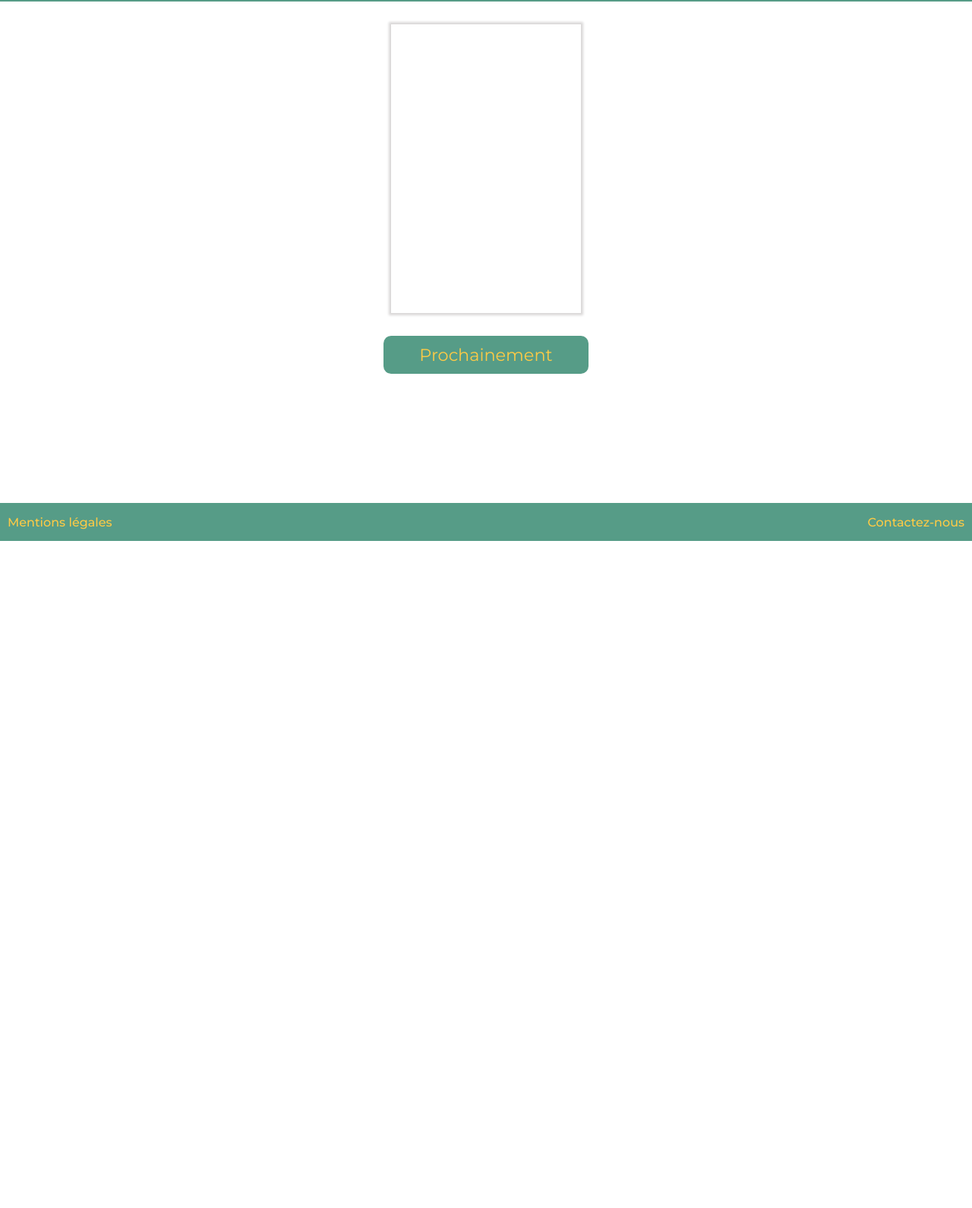
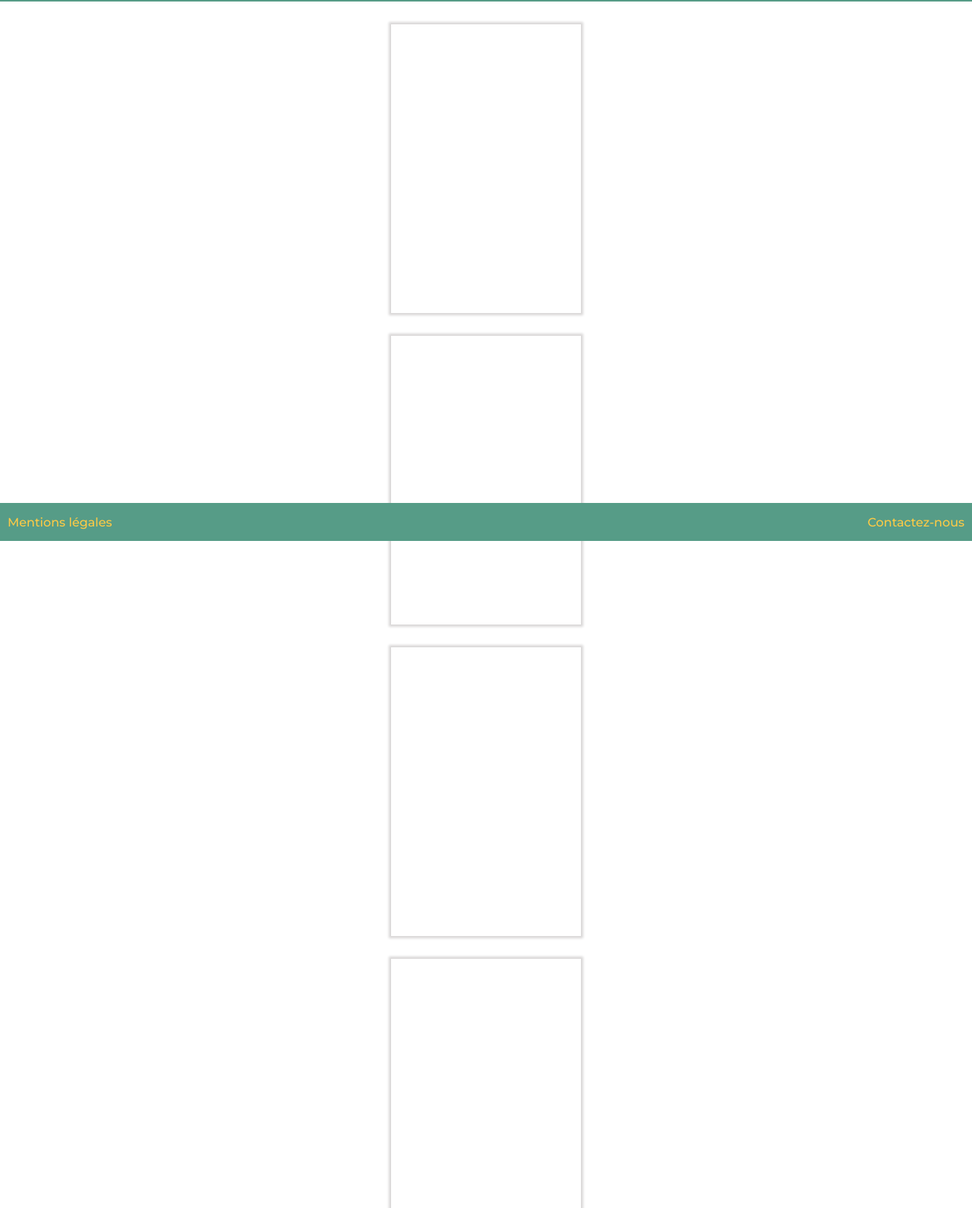
Before and after one commit to Dojando/P3_amraoui_jawad, a website: page index.html in a window 1280 px wide. Shown: the part 88-1678 px from the top of the page at 76% size. Before the commit the page ends 800 px from the top, so only its background shows below. Drawn offline with Linux system fonts and the light colour scheme.

Commit message:
ajout des 4 cartes / amelirations mineurs de mise en forme

```diff
--- a/sass/main.scss
+++ b/sass/main.scss
@@ -6,7 +6,7 @@ $jaune_principal: #FCCA46;
 @mixin affiche_menu {
     width: 250px;
     height: 380px;
-    margin: 30px 30px 30px 30px;
+    margin: 30px 0 30px 0;
     box-shadow: 0px 0px 3px 3px rgb(218, 216, 216);
 }
 @mixin carte_menu {
@@ -30,6 +30,7 @@ header{
     justify-content: center;
     align-items: center;
     h1{
+        font-size: 2.7em;
         color: $jaune_principal;
     }
 }
@@ -41,12 +42,22 @@ header{
     &__menu1{
         @include affiche_menu();
     }
+    &__menu2{
+        @include affiche_menu();
+    }
+    &__menu3{
+        @include affiche_menu();
+    }
+    &__menu4{
+        @include affiche_menu();
+    }
 }
 
 .zone_prochainement{
     width: 100%;
     display: flex;
     justify-content: center;
+    margin-bottom: 90px;
     &__bloc{
         display: flex;
         justify-content: center;
@@ -76,6 +87,6 @@ footer{
     position: fixed;
     bottom: 0px;
     p{
-        margin: 10px;
+        margin: 0 10px 0 10px;
     }
 }
```
Also changed, not shown: css/style.css, 1 other file.
